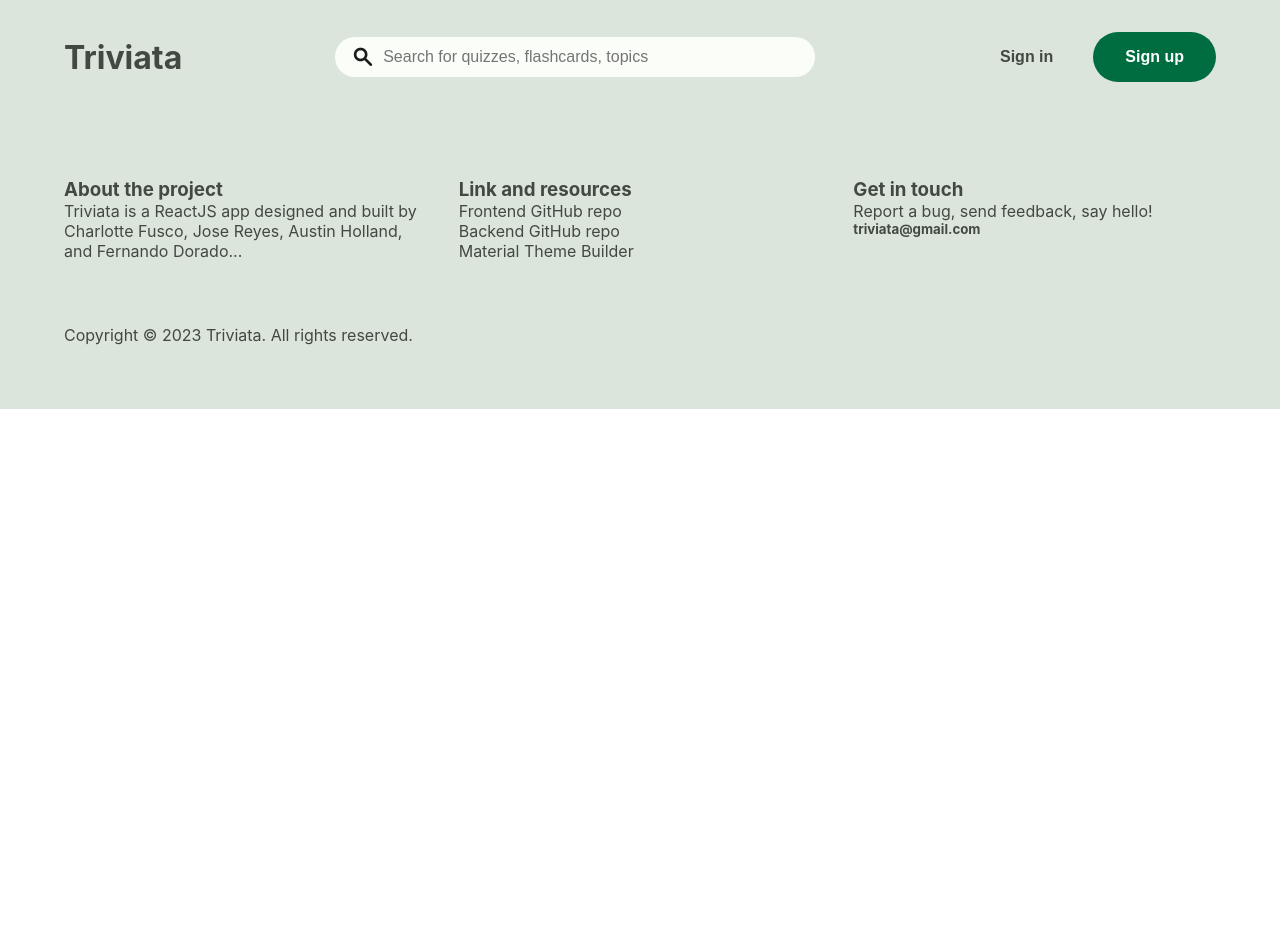
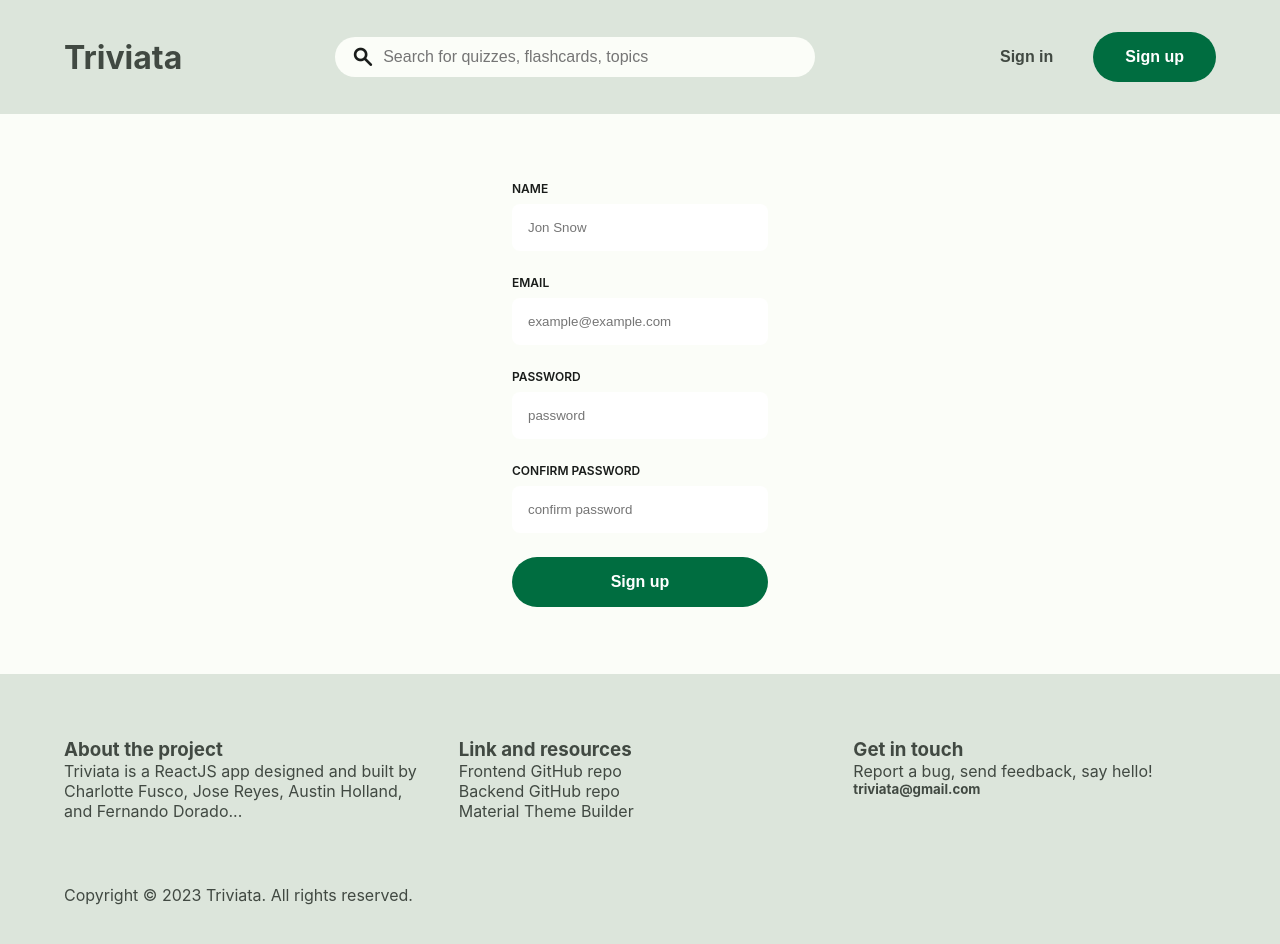
Before and after one commit to lastnameisgold/triviata_app_frontend, a React (Create React App) app in the folder triviata/: page /signup in a window 1280 px wide. Shown: the top 944 px of the page. Before the commit the page ends 800 px from the top, so only its background shows below. Built offline with nearby package versions, Linux system fonts and the light colour scheme.

Commit message:
Stylized sign in and sign up components, changed name from register to sign up.

```diff
--- a/triviata/src/App.css
+++ b/triviata/src/App.css
@@ -13,6 +13,12 @@
   box-sizing: border-box;
 }
 /* CSS Reset */
+
+/* Body */
+body {
+  background-color: var(--md-sys-color-background);
+}
+/* Body */
 
 /* Nav */
 .nav-container {
@@ -259,6 +265,50 @@
   gap: 0.5rem;
 }
 /* Feature Section */
+
+/* Sign In / Sign Up */
+
+.signin-signup-container {
+  height: 70vh;
+  display: flex;
+  flex-direction: column;
+  align-items: center;
+  justify-content: center;
+  color: var(--md-sys-color-on-background);
+  background-color: var(--md-sys-color-background);
+}
+
+.input-container {
+  width: 20vw;
+  display: flex;
+  flex-direction: column;
+  gap: 0.5rem;
+}
+
+.input-container input {
+  width: 100%;
+  padding: 1rem;
+  border-style: none;
+  border-radius: 0.5rem;
+  -webkit-border-radius: 0.5rem;
+  -moz-border-radius: 0.5rem;
+  -ms-border-radius: 0.5rem;
+  -o-border-radius: 0.5rem;
+}
+
+.signin-button, .signup-button {
+  width: 20vw;
+}
+
+.form-container {
+  font-size: 0.75rem;
+  text-transform: uppercase;
+  font-weight: 600;
+  display: flex;
+  flex-direction: column;
+  gap: 1.5rem;
+}
+/* Sign In / Sign Up */
 
 /* Create */
 .create-container {
--- a/triviata/src/components/Main.js
+++ b/triviata/src/components/Main.js
@@ -5,7 +5,7 @@ import Create from './Create'
 import Bookmarks from './Bookmarks'
 import Profile from './Profile'
 import SignIn from './SignIn'
-import Register from './Register'
+import SignUp from './SignUp'
 // import { CheckSession } from './services/Auth'
 
 export default function Main() {
@@ -49,7 +49,7 @@ export default function Main() {
                         toggleAuthenticated={toggleAuthenticated}
                     />}/>
 
-                <Route path="/register" element={<Register />}/>
+                <Route path="/signup" element={<SignUp />}/>
 
             </Routes>
         </div>
--- a/triviata/src/components/Nav.js
+++ b/triviata/src/components/Nav.js
@@ -43,7 +43,7 @@ const Nav = ({authenticated, user}) => {
             <Link to="/signin">
                 <button className="link-button">Sign in</button>
             </Link>
-            <Link to="/register">
+            <Link to="/signup">
                 <button className="primary-button">Sign up</button>
             </Link>
         </div>
--- a/triviata/src/components/SignIn.js
+++ b/triviata/src/components/SignIn.js
@@ -22,10 +22,9 @@ const SignIn = (props) => {
   }
 
   return (
-    <div className="signin col">
-      <div className="card-overlay centered">
-        <form className="col" onSubmit={handleSubmit}>
-          <div className="input-wrapper">
+    <div className="signin-signup-container">
+        <form className="form-container" onSubmit={handleSubmit}>
+          <div className="input-container">
             <label htmlFor="email">Email</label>
             <input
               onChange={handleChange}
@@ -36,21 +35,21 @@ const SignIn = (props) => {
               required
             />
           </div>
-          <div className="input-wrapper">
+          <div className="input-container">
             <label htmlFor="password">Password</label>
             <input
               onChange={handleChange}
               type="password"
               name="password"
+              placeholder="password"
               value={formValues.password}
               required
             />
           </div>
-          <button disabled={!formValues.email || !formValues.password}>
-            Sign In
+          <button className="primary-button signin-button" disabled={!formValues.email || !formValues.password}>
+            Sign in
           </button>
         </form>
-      </div>
     </div>
   )
 }
--- a/triviata/src/components/Register.js
+++ b/triviata/src/components/SignUp.js
@@ -34,21 +34,22 @@ const Register = () => {
   }
 
   return (
-    <div className="signin col">
-      <div className="card-overlay centered">
-        <form className="col" onSubmit={handleSubmit}>
-          <div className="input-wrapper">
+    <div className="signin-signup-container">
+        <form className="form-container" onSubmit={handleSubmit}>
+
+          <div className="input-container">
             <label htmlFor="name">Name</label>
             <input
               onChange={handleChange}
               name="name"
               type="text"
-              placeholder="John Smith"
+              placeholder="Jon Snow"
               value={formValues.name}
               required
             />
           </div>
-          <div className="input-wrapper">
+
+          <div className="input-container">
             <label htmlFor="email">Email</label>
             <input
               onChange={handleChange}
@@ -60,37 +61,37 @@ const Register = () => {
             />
           </div>
 
-          <div className="input-wrapper">
+          <div className="input-container">
             <label htmlFor="password">Password</label>
             <input
               onChange={handleChange}
               type="password"
-              name="password"
+              name="Password"
+              placeholder="password"
               value={formValues.password}
               required
             />
           </div>
-          <div className="input-wrapper">
+
+          <div className="input-container">
             <label htmlFor="confirmPassword">Confirm Password</label>
             <input
               onChange={handleChange}
               type="password"
               name="confirmPassword"
+              placeholder="confirm password"
               value={formValues.confirmPassword}
               required
             />
           </div>
-          <button
+
+          <button className="primary-button signup-button"
             disabled={
               !formValues.email ||
               (!formValues.password &&
                 formValues.confirmPassword === formValues.password)
-            }
-          >
-            Sign Up
-          </button>
+            }>Sign up</button>
         </form>
-      </div>
     </div>
   )
 }
```
